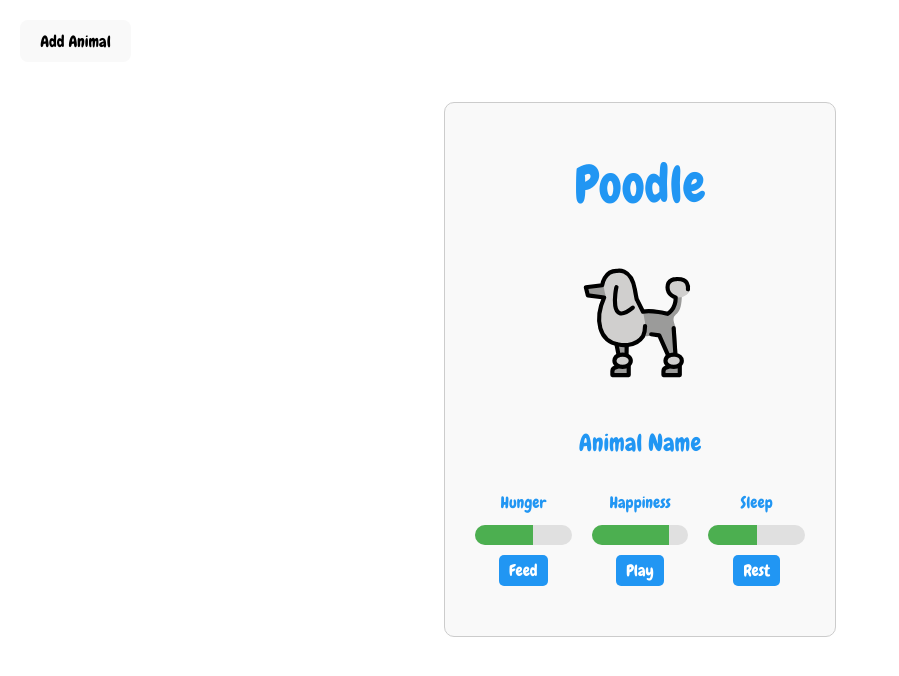
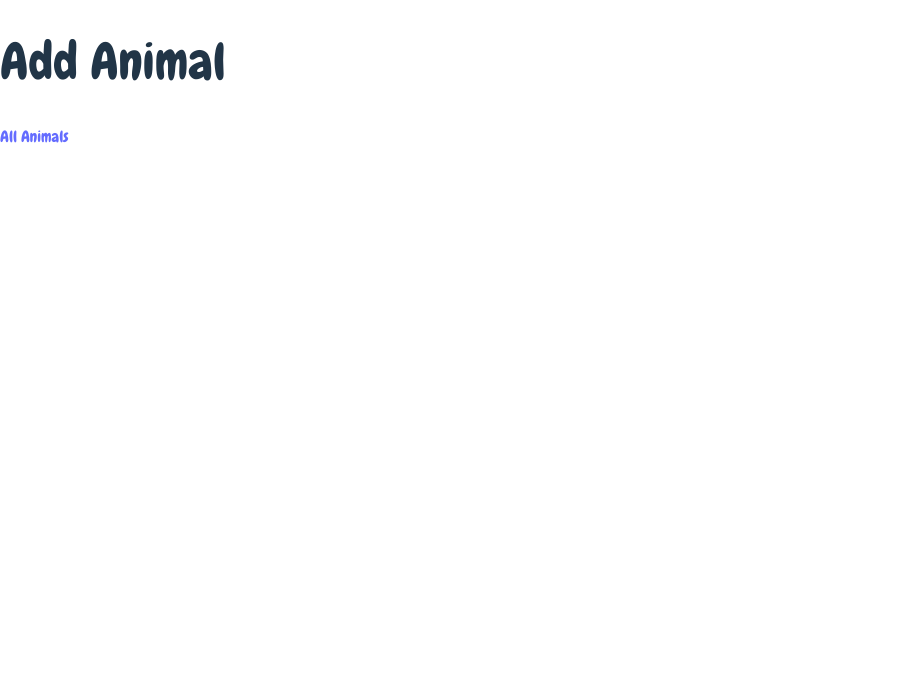
Before and after one commit to hwride/Frontend-Animal-Test, a React (Vite) app: page /add-animal in a window 1280 px wide. Shown: the top 676 px of the page, without its empty margins (0-899 px from the left). Built offline with nearby package versions, Linux system fonts and the light colour scheme.

Commit message:
Add ReactRouter with BrowserRouter and add animal page

```diff
--- a/package.json
+++ b/package.json
@@ -16,7 +16,8 @@
     "@testing-library/user-event": "^14.6.1",
     "jest": "^29.7.0",
     "react": "^19.0.0",
-    "react-dom": "^19.0.0"
+    "react-dom": "^19.0.0",
+    "react-router": "^7.4.1"
   },
   "devDependencies": {
     "@eslint/js": "^9.17.0",
--- a/src/App.css
+++ b/src/App.css
@@ -78,77 +78,3 @@ button:focus-visible {
   width: 100vw;
   height: 100vh;
 }
-
-.animal-page > button {
-  margin: 20px;
-}
-
-.animal-wrapper {
-  display: flex;
-  flex-wrap: wrap;
-  justify-content: center;
-  gap: 20px;
-}
-
-.animal-container {
-  text-align: center;
-  margin: 20px auto;
-  padding: 20px;
-  border: 1px solid #ccc;
-  border-radius: 10px;
-  width: 350px;
-  background-color: #f9f9f9;
-  color: #2196f3;
-}
-
-.animal-animal {
-  margin-bottom: 20px;
-}
-
-.animal-image {
-  border-radius: 50%;
-  width: 150px;
-  height: 150px;
-  object-fit: cover;
-}
-
-.animal-stats {
-  margin-top: 20px;
-  display: flex;
-}
-
-.stat {
-  margin-bottom: 20px;
-  padding: 10px;
-  flex: 1;
-}
-
-.meter {
-  margin-top: 10px;
-  width: 100%;
-  height: 20px;
-  background-color: #e0e0e0;
-  border-radius: 10px;
-  overflow: hidden;
-}
-
-.meter-fill {
-  height: 100%;
-  background-color: #4caf50;
-  transition: width 0.3s ease;
-}
-
-.action-button {
-  margin-top: 10px;
-  padding: 5px 10px;
-  border: none;
-  border-radius: 5px;
-  background-color: #2196f3;
-  color: white;
-  cursor: pointer;
-  transition: background-color 0.3s ease;
-}
-
-.action-button:hover {
-  background-color: #1976d2;
-}
--- a/src/App.tsx
+++ b/src/App.tsx
@@ -1,15 +1,16 @@
 import "./App.css";
-import { Animal } from "./components/Animal.tsx";
+import { BrowserRouter, Route, Routes } from "react-router";
+import { Animals } from "./pages/animals.tsx";
+import { AddAnimal } from "./pages/add-animal.tsx";
 
 function App() {
   return (
-    <div className="animal-page">
-      <button>Add Animal</button>
-
-      <div className="animal-wrapper">
-        <Animal />
-      </div>
-    </div>
+    <BrowserRouter>
+      <Routes>
+        <Route path="/" element={<Animals />} />
+        <Route path="/add-animal" element={<AddAnimal />} />
+      </Routes>
+    </BrowserRouter>
   );
 }
 
--- /dev/null
+++ b/src/pages/add-animal.tsx
@@ -0,0 +1,9 @@
+export function AddAnimal() {
+  return (
+    <div>
+      <h1>Add Animal</h1>
+
+      <a href="/">All Animals</a>
+    </div>
+  );
+}
--- /dev/null
+++ b/src/pages/animals.css
@@ -0,0 +1,73 @@
+.animal-page > button {
+  margin: 20px;
+}
+
+.animal-wrapper {
+  display: flex;
+  flex-wrap: wrap;
+  justify-content: center;
+  gap: 20px;
+}
+
+.animal-container {
+  text-align: center;
+  margin: 20px auto;
+  padding: 20px;
+  border: 1px solid #ccc;
+  border-radius: 10px;
+  width: 350px;
+  background-color: #f9f9f9;
+  color: #2196f3;
+}
+
+.animal-animal {
+  margin-bottom: 20px;
+}
+
+.animal-image {
+  border-radius: 50%;
+  width: 150px;
+  height: 150px;
+  object-fit: cover;
+}
+
+.animal-stats {
+  margin-top: 20px;
+  display: flex;
+}
+
+.stat {
+  margin-bottom: 20px;
+  padding: 10px;
+  flex: 1;
+}
+
+.meter {
+  margin-top: 10px;
+  width: 100%;
+  height: 20px;
+  background-color: #e0e0e0;
+  border-radius: 10px;
+  overflow: hidden;
+}
+
+.meter-fill {
+  height: 100%;
+  background-color: #4caf50;
+  transition: width 0.3s ease;
+}
+
+.action-button {
+  margin-top: 10px;
+  padding: 5px 10px;
+  border: none;
+  border-radius: 5px;
+  background-color: #2196f3;
+  color: white;
+  cursor: pointer;
+  transition: background-color 0.3s ease;
+}
+
+.action-button:hover {
+  background-color: #1976d2;
+}
--- /dev/null
+++ b/src/pages/animals.tsx
@@ -0,0 +1,14 @@
+import "./animals.css";
+import { Animal } from "../components/Animal.tsx";
+
+export function Animals() {
+  return (
+    <div className="animal-page">
+      <a href="/add-animal">Add Animal</a>
+
+      <div className="animal-wrapper">
+        <Animal />
+      </div>
+    </div>
+  );
+}
```
Also changed, not shown: 1 other file (tests, documents, lock files or other folders).
